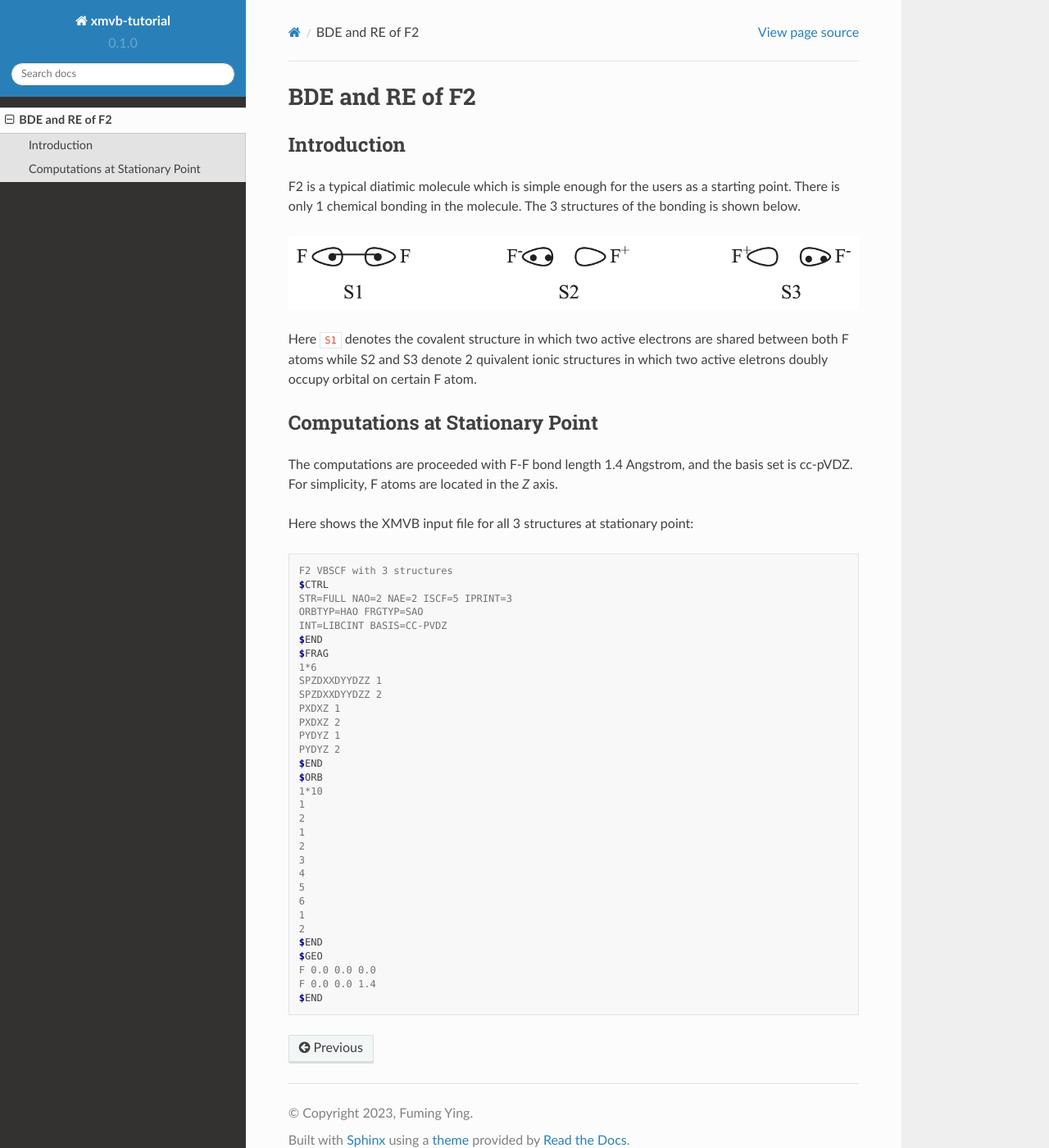
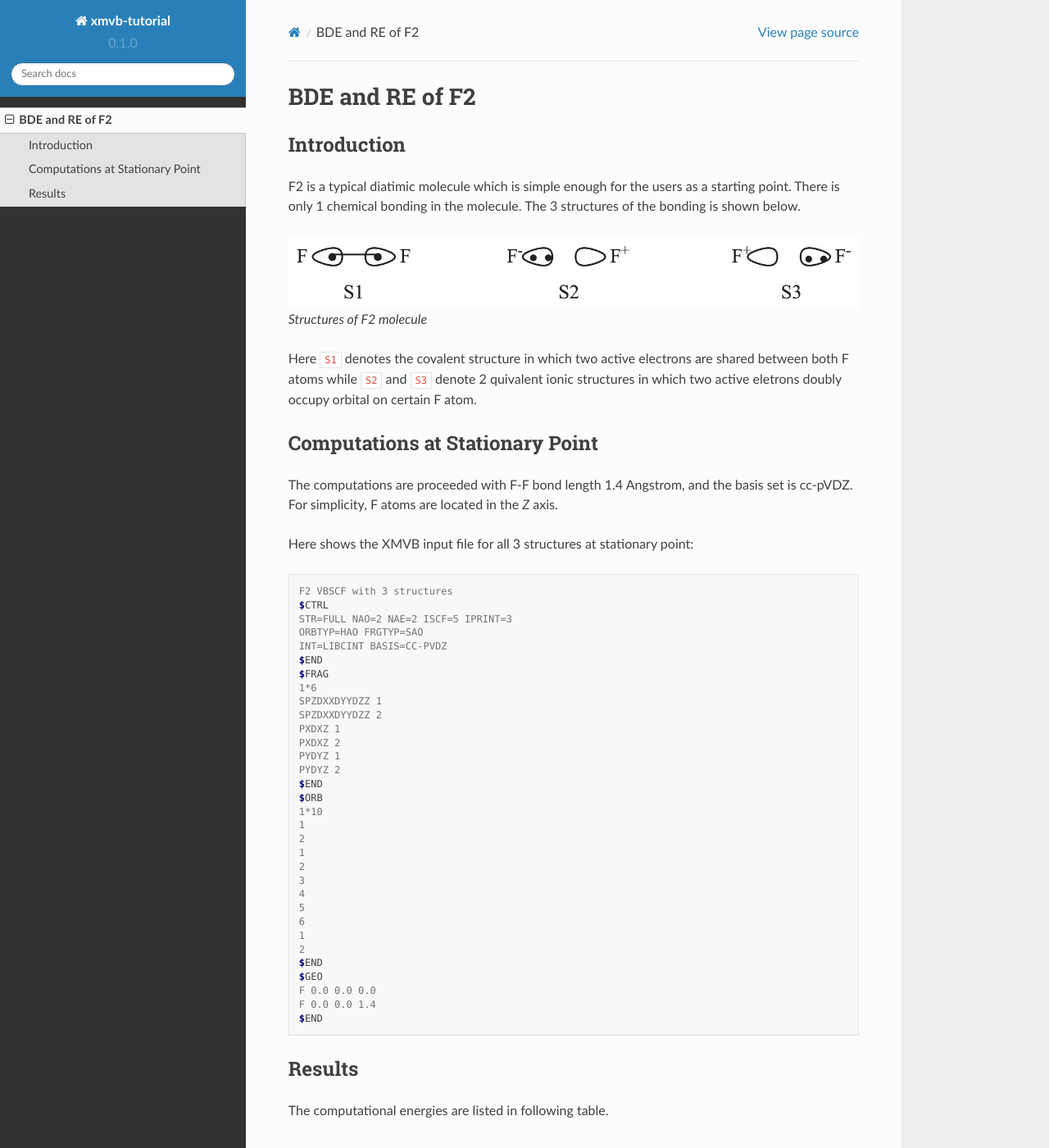
Before and after one commit to fmying/xmvb-tutorial, a Sphinx documentation site: the page built from docs/source/f2.rst, in a window 1280 px wide and 1400 px high. Shown: the whole window at 82% size. Built offline with Sphinx 7.4.7 and the Read the Docs theme 2.0.0, drawn with Linux system fonts in a browser that asks for light colours; some of the changed text lies outside the part shown.

Commit message:
Update contents of XMVB tutorial.

```diff
--- a/docs/source/f2.rst
+++ b/docs/source/f2.rst
@@ -12,8 +12,10 @@
 .. figure:: f2.jpg
    :width: 100%
 
-Here ``S1`` denotes the covalent structure in which two active electrons are shared between both F atoms while S2 and
-S3 denote 2 quivalent ionic structures in which two active eletrons doubly occupy orbital on certain F atom.
+   Structures of F2 molecule
+
+Here ``S1`` denotes the covalent structure in which two active electrons are shared between both F atoms while ``S2`` and
+``S3`` denote 2 quivalent ionic structures in which two active eletrons doubly occupy orbital on certain F atom.
 
 Computations at Stationary Point
 ---------------------------------
@@ -56,3 +58,15 @@
   F 0.0 0.0 0.0
   F 0.0 0.0 1.4
   $END
+
+Results
+--------
+
+The computational energies are listed in following table.
+
+.. csv-table:: Computational results
+   :header: "Method","W1","W2","W3"
+   :widths: 25,25,25,25
+
+   "VBSCF","0.8","0.1","0.1"
+   "BOVB","0.7","0.15","0.15"
```
